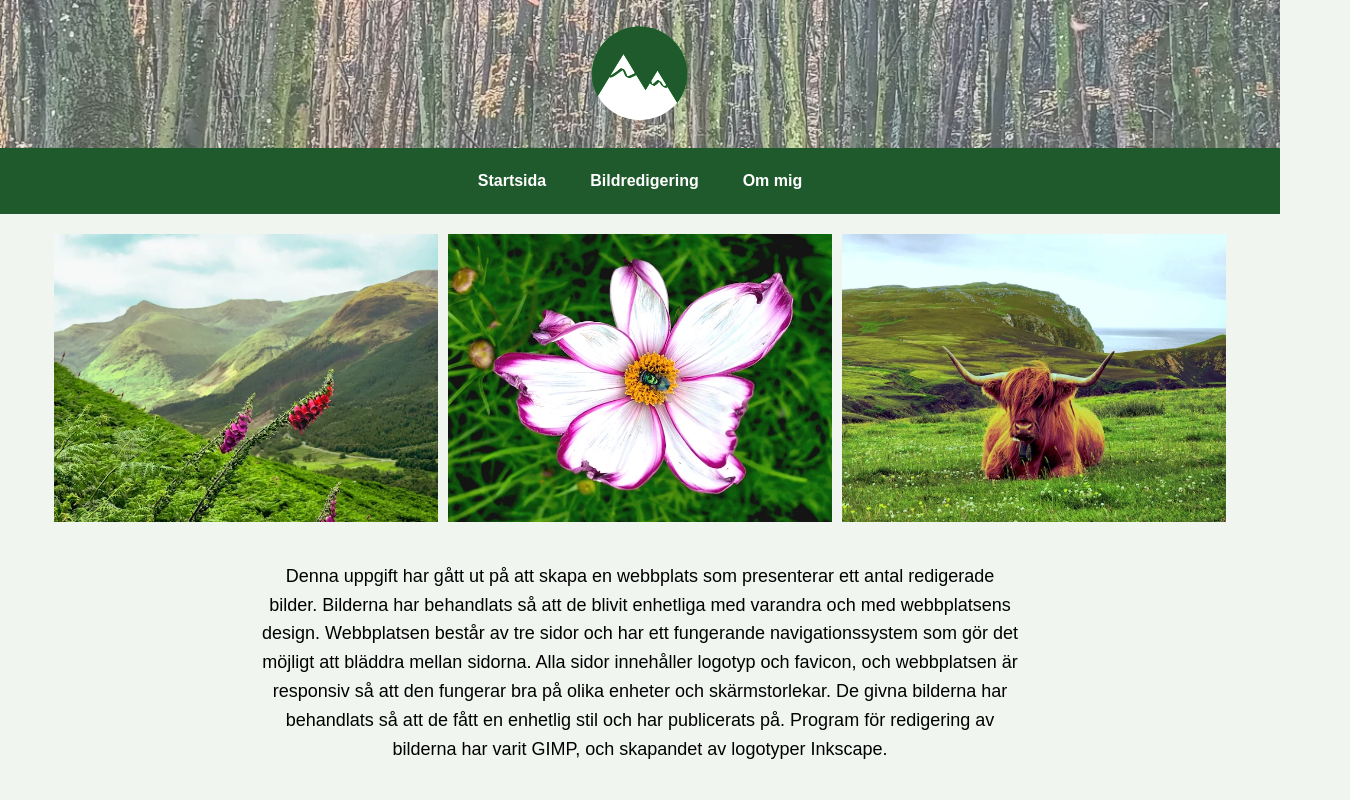
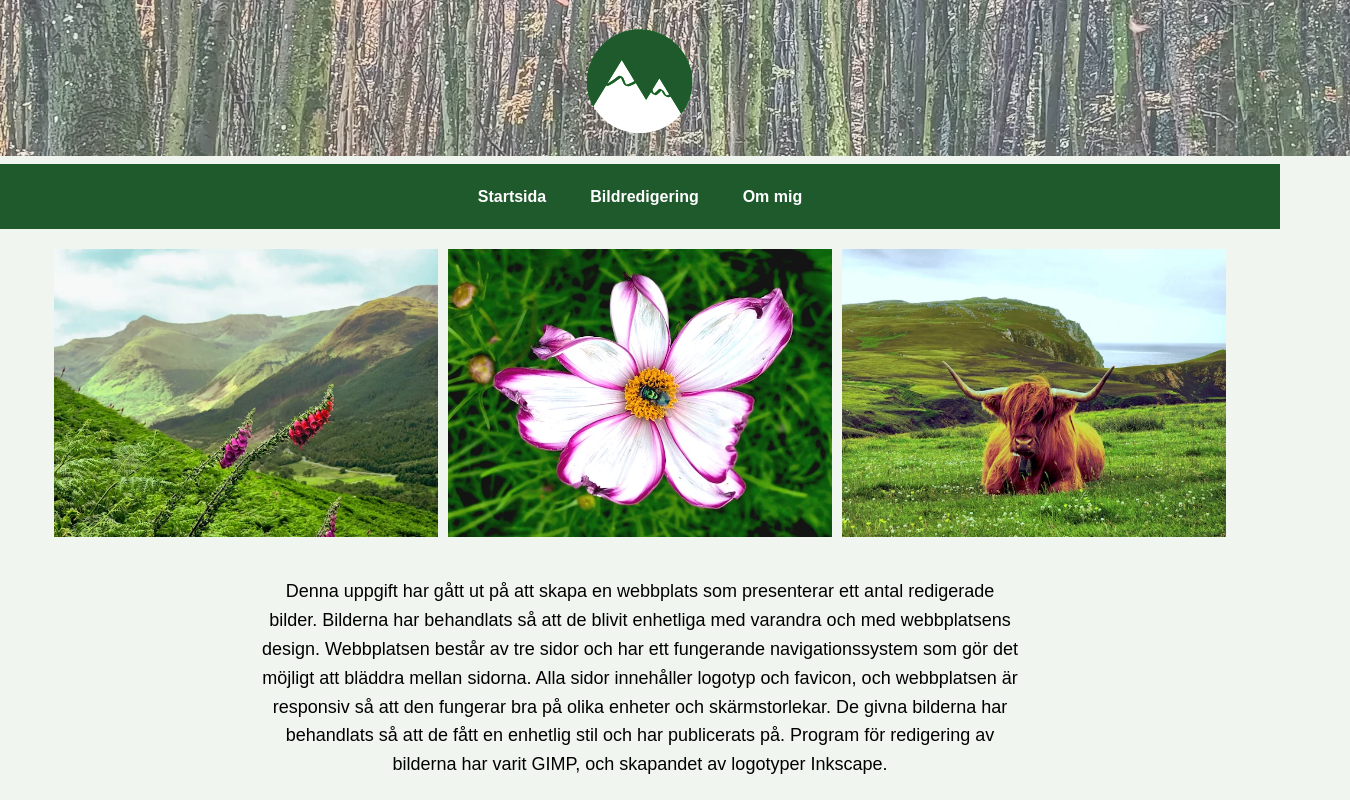
Before and after one commit to T-880/Optimerad-BildredSida, a plain HTML site: page index.html in a window 1280 px wide. Shown: the whole page, 1350 px wide, since content can reach past the window. Drawn offline with Linux system fonts and the light colour scheme.

Commit message:
Update style.css

```diff
--- a/css/style.css
+++ b/css/style.css
@@ -16,13 +16,6 @@ body {
     position: relative;
     width: 100%;
     aspect-ratio: 1350 / 156; /* Stabil höjd utan CLS */
-}
-
-.header-image {
-    width: 100%;
-    height: 100%;
-    display: block;
-    object-fit: cover;
 }
 
 /* === Logotyp (samma regler som referenssidan) === */
```
